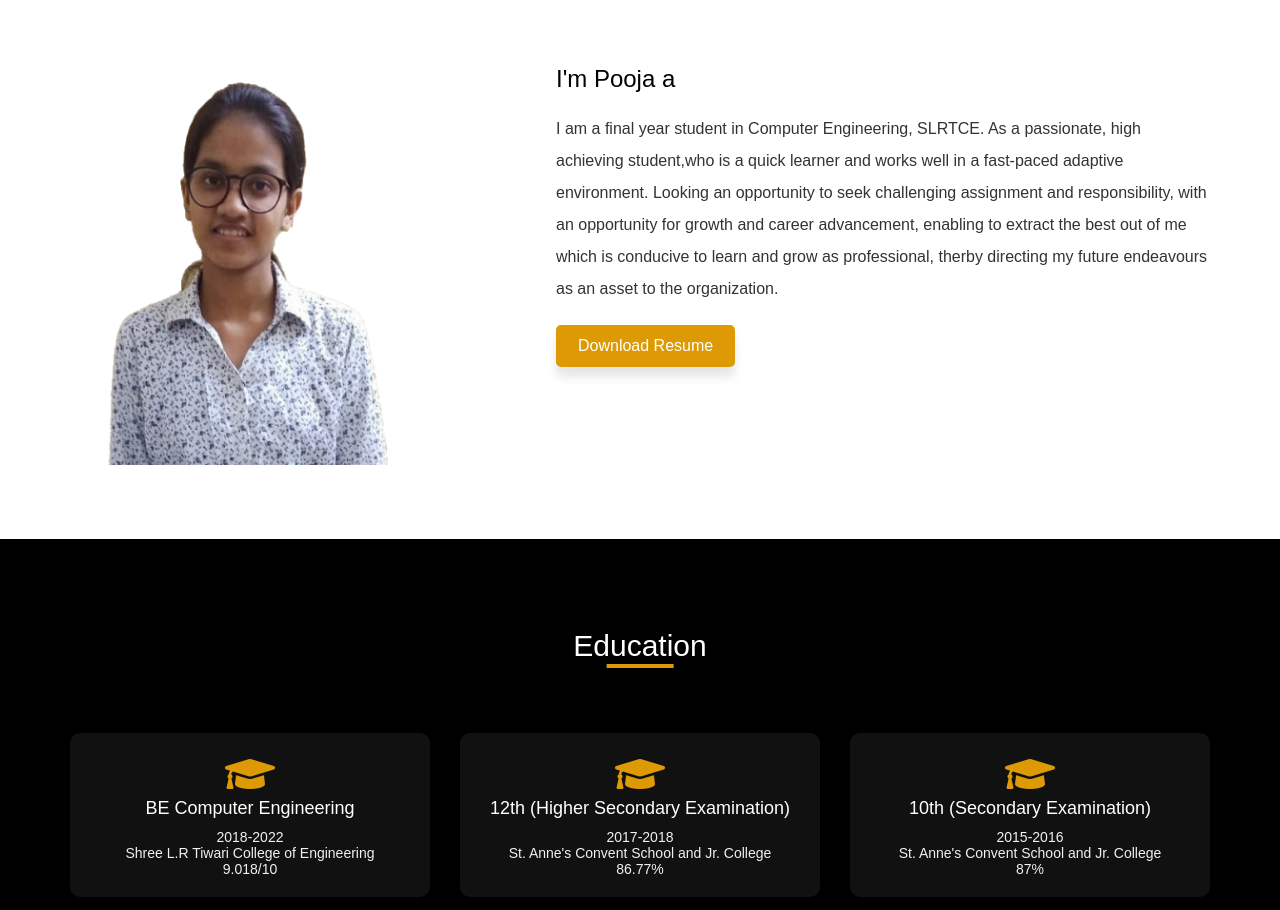
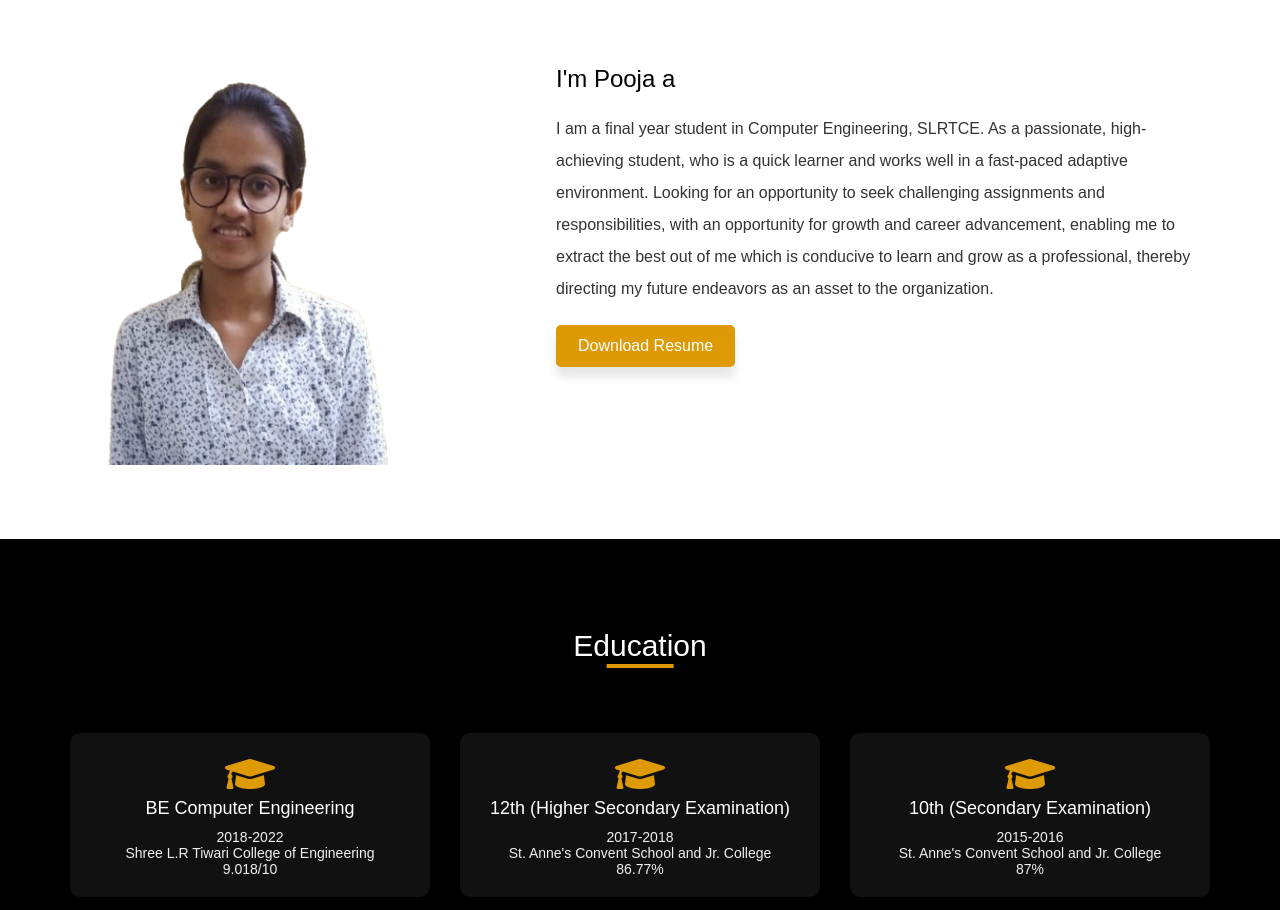
Before and after one commit to PoojaB29/PoojaB29.github.io, a plain HTML site: page index.html in a window 1280 px wide. Shown: the part 979-1889 px from the top of the page. Drawn offline with nearby package versions, Linux system fonts and the light colour scheme; a script that the page names is missing.

Commit message:
Update index.html

```diff
--- a/index.html
+++ b/index.html
@@ -102,10 +102,10 @@
           <h1>I'm Pooja a <span id="type2"></span></h1>
           <p>
             I am a final year student in Computer Engineering, SLRTCE.
-            As a passionate, high achieving student,who is a quick learner and works well in a fast-paced adaptive environment.
-            Looking an opportunity to seek challenging assignment and responsibility, with an opportunity for growth and career
-            advancement, enabling to extract the best out of me which is conducive to learn and grow as professional, therby
-            directing my future endeavours as an asset to the organization.
+            As a passionate, high-achieving student, who is a quick learner and works well in a fast-paced adaptive environment.
+            Looking for an opportunity to seek challenging assignments and responsibilities, with an opportunity for growth and career
+            advancement, enabling me to extract the best out of me which is conducive to learn and grow as a professional, thereby
+            directing my future endeavors as an asset to the organization.
           </p>
           <a href="#" class="btn">Download Resume</a>
         </div>
```
